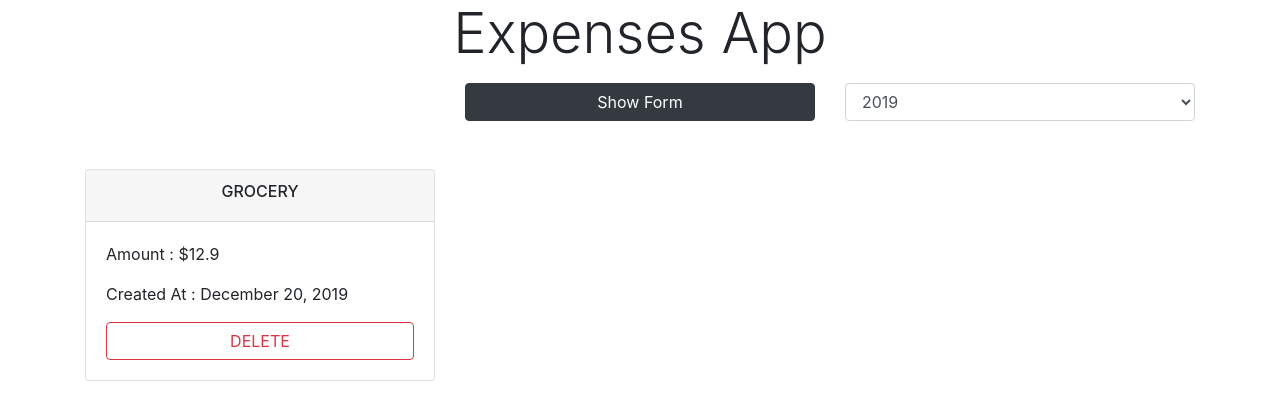
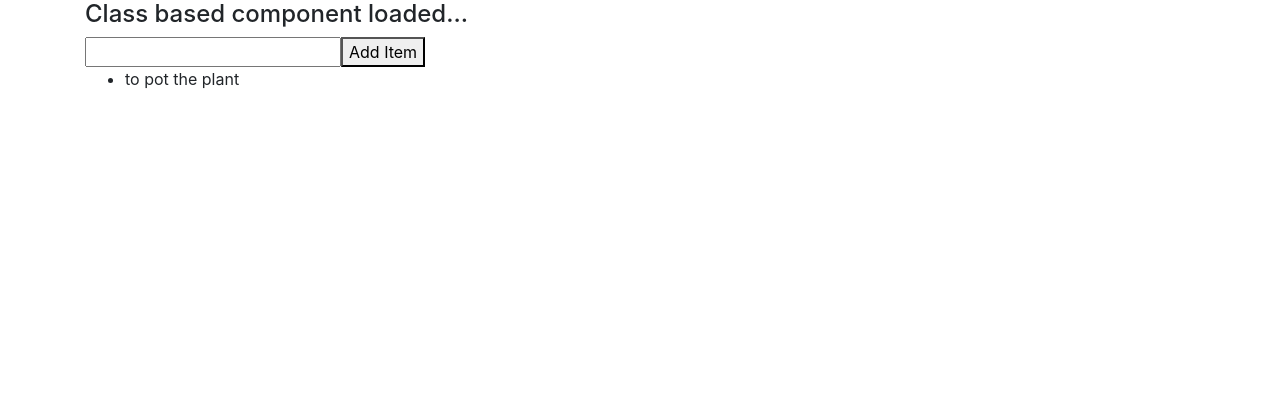
Before and after one commit to synergy2411/brillio-react-apr22, a React (Create React App) app in the folder first-app/: page / in a window 1280 px wide. Shown: the top 420 px of the page. Built offline with nearby package versions, Linux system fonts and the light colour scheme.

Commit message:
class based comp added

```diff
--- a/first-app/src/App.tsx
+++ b/first-app/src/App.tsx
@@ -1,11 +1,15 @@
 import React from 'react';
 import Expenses from './Components/Expenses/Expenses';
+import ClassBasedComp from './Components/Playground/ClassBasedComp/ClassBasedComp';
 
 function App() {
 
   return (
     <div className="container">
-      <Expenses />
+
+    <ClassBasedComp> </ClassBasedComp>
+
+      {/* <Expenses /> */}
     </div>
   );
 }
--- a/first-app/src/Components/Expenses/Expenses.tsx
+++ b/first-app/src/Components/Expenses/Expenses.tsx
@@ -1,6 +1,5 @@
 import React, { useState } from 'react';
 import { IExpense } from "../../model/expense.interface";
-import Button from '../Button/Button';
 import AddExpense from "./AddExpense/AddExpense";
 import ExpenseFilter from './ExpenseFilter/ExpenseFilter';
 import ExpenseItem from "./ExpenseItem/ExpenseItem";
--- /dev/null
+++ b/first-app/src/Components/Playground/ClassBasedComp/ClassBasedComp.tsx
@@ -0,0 +1,63 @@
+import React from 'react';
+
+interface Todo {
+    id : string;
+    label: string;
+    status: boolean;
+}
+
+interface CompState {
+    todos: Array<Todo>;
+    item: string;
+}
+
+class ClassBasedComp extends React.Component {
+
+    state: CompState;
+
+    constructor(props: {}) {
+        super(props);
+        this.state = {
+            todos: [{ id : 'T001', label: "to pot the plant", status: false }],
+            item: ''
+        }
+    }
+
+    onAddItem = (event: React.SyntheticEvent) => {
+        event.preventDefault();
+        this.setState({
+            todos: [...this.state.todos, {
+                id: 'T00' + this.state.todos.length + 1,
+                label: this.state.item,
+                status: false
+            }],
+            item: ''
+        })
+    }
+
+    itemChangeHandler(event: React.ChangeEvent<HTMLInputElement>){
+        this.setState({
+            item: event.target.value
+        })
+    }
+
+    render(): React.ReactNode {
+        return (
+            <div>
+                <h4>Class based component loaded...</h4>
+                <form>
+                    <input value={this.state.item} type="text"
+                        name='todo-item'
+                        onChange={this.itemChangeHandler.bind(this)} />
+                    <button onClick={this.onAddItem}>Add Item</button>
+                </form>
+                <ul>
+                    {this.state.todos.map(todo => <li key={todo.id}>{todo.label}</li>)}
+                </ul>
+            </div>
+        )
+    }
+
+}
+
+export default ClassBasedComp;
```
Also changed, not shown: 1 other file (tests, documents, lock files or other folders).
